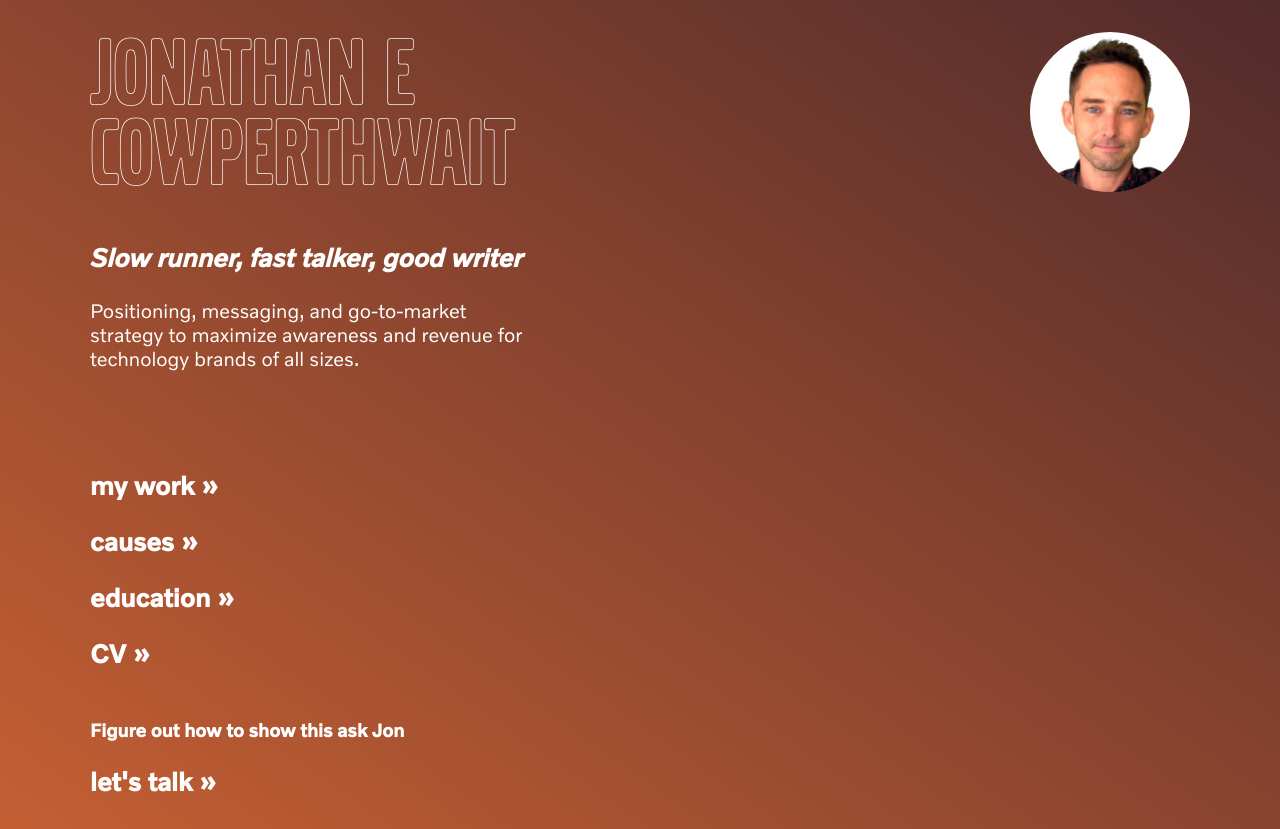
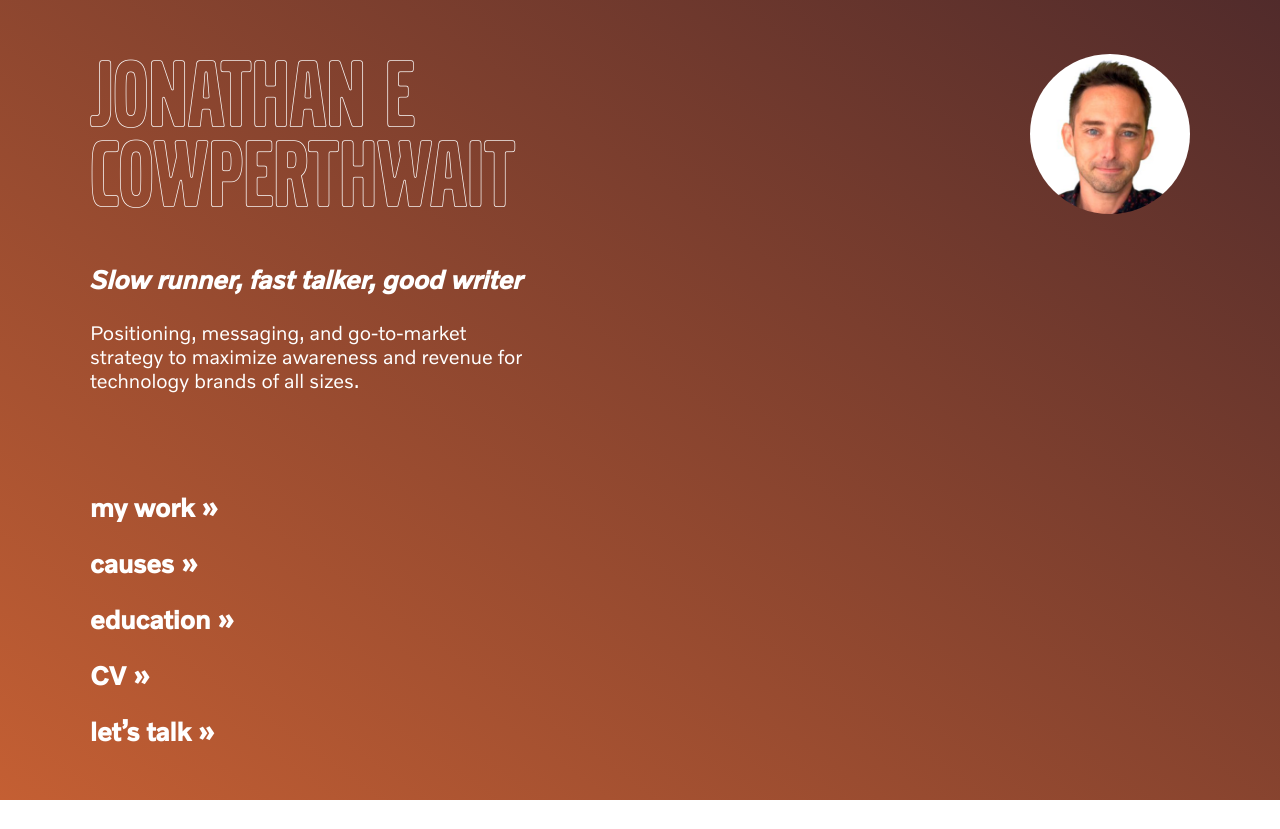
Before and after one commit to cowperthwait/2023website, a React (Create React App) app: page / in a window 1280 px wide. After the commit the page ends 800 px from the top, so only its background shows below. Built offline with nearby package versions, Linux system fonts and the light colour scheme.

Commit message:
All sections animated

```diff
--- a/src/landing-components/LandingCVSection.jsx
+++ b/src/landing-components/LandingCVSection.jsx
@@ -1,9 +1,26 @@
+import { useState } from "react";
+
 export default function LandingCVSection() {
+    const [sectionOpen, setSectionOpen] = useState(false);
+
+    const toggleSection = () => {
+        sectionOpen ? setSectionOpen(false) : setSectionOpen(true);
+    };
+
     return (
         <>
-            <h2>CV »</h2>
-            <div className="Spacer-2X" />
-            <h3>Figure out how to show this ask Jon</h3>
+            <h2 onClick={toggleSection} className="Buttonized">
+                CV »
+            </h2>
+            <div className={`content ${sectionOpen ? "open" : "closed"}`}>
+                {
+                    <>
+                        <div className="Spacer-2X" />
+                        <h3>Figure out how to show this ask Jon</h3>
+                        <div className="Spacer-3X" />
+                    </>
+                }
+            </div>
         </>
     );
 }
--- a/src/landing-components/LandingTalkSection.jsx
+++ b/src/landing-components/LandingTalkSection.jsx
@@ -1,7 +1,28 @@
+import { useState } from "react";
+
 export default function LandingTalkSection() {
+    const [sectionOpen, setSectionOpen] = useState(false);
+
+    const toggleSection = () => {
+        sectionOpen ? setSectionOpen(false) : setSectionOpen(true);
+    };
+
     return (
         <>
-            <h2>let's talk »</h2>
+            <h2 onClick={toggleSection} className="Buttonized">
+                let’s talk »
+            </h2>
+            <div className={`content ${sectionOpen ? "open" : "closed"}`}>
+                {
+                    <>
+                        <div className="Spacer-2X" />
+
+                        <p>Ask Jon</p>
+
+                        <div className="Spacer-3X" />
+                    </>
+                }
+            </div>
         </>
     );
 }
```
